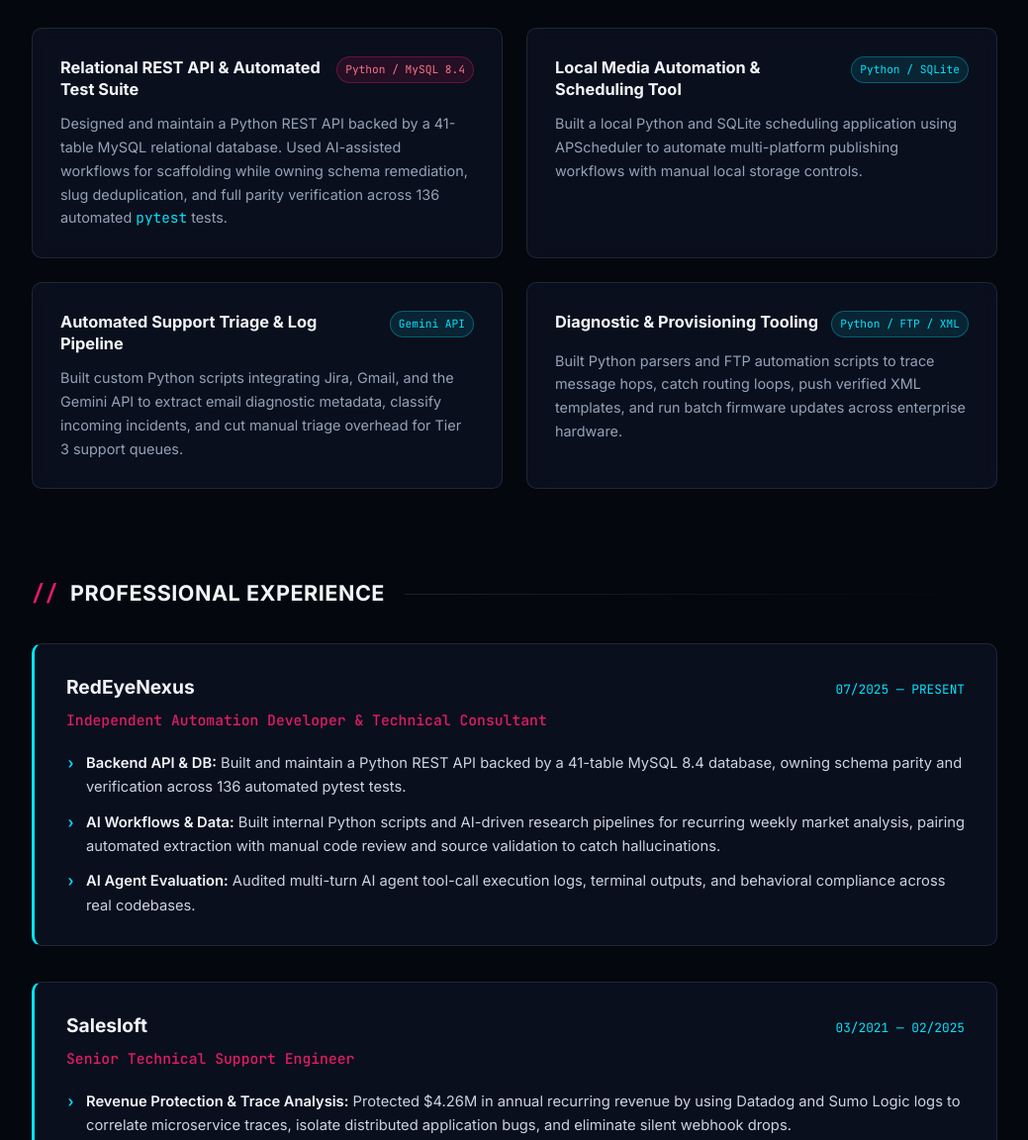
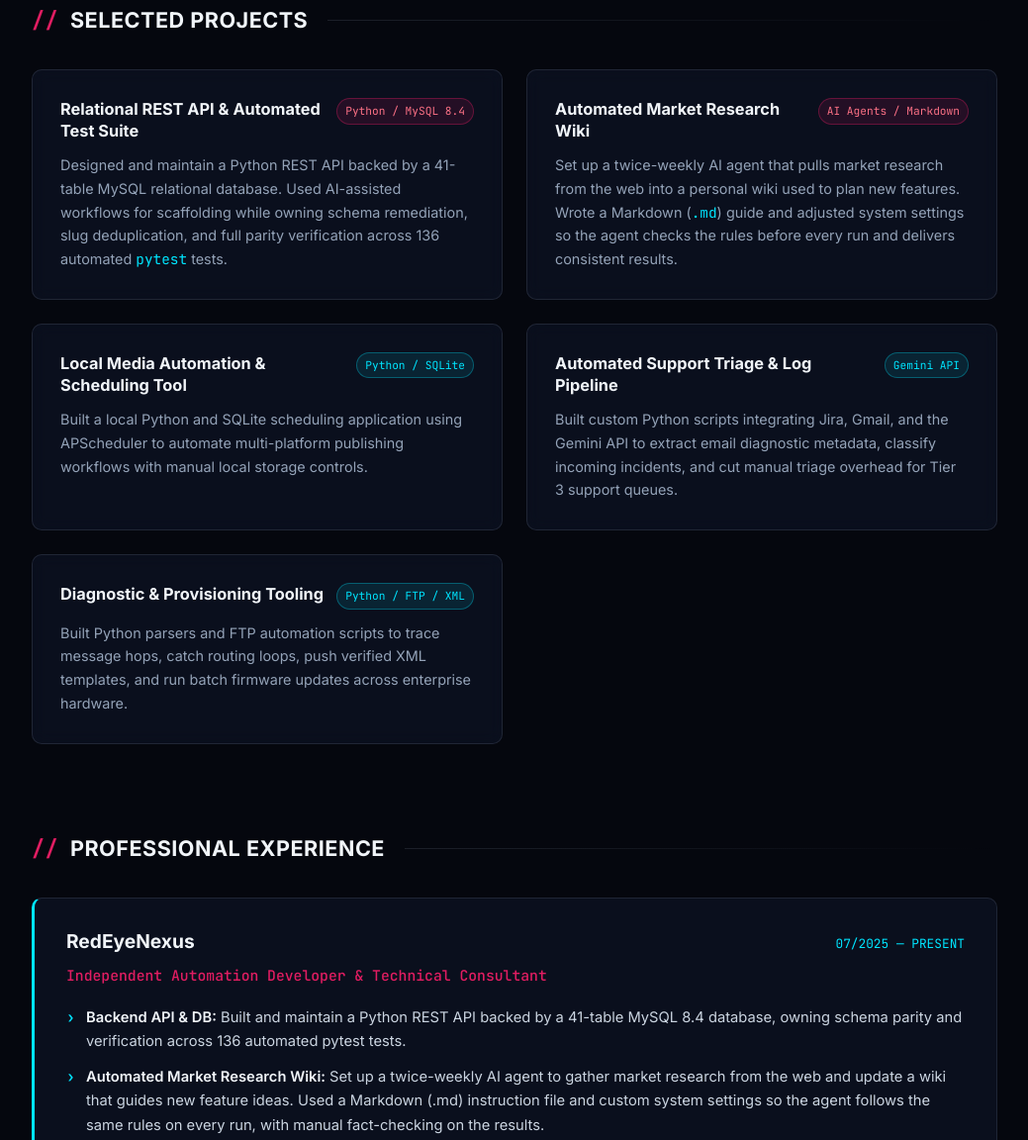
Before and after one commit to redeyecoding/redeye-nexus, a plain HTML site: page index.html in a window 1280 px wide. Shown: the part 1301-2453 px from the top of the page at 99% size, without its empty margins (120-1159 px from the left). Drawn offline with Linux system fonts and the light colour scheme.

Commit message:
Revise AI workflows and enhance market research details
Updated AI workflows and added details about the Automated Market Research Wiki.

```diff
--- a/index.html
+++ b/index.html
@@ -594,8 +594,9 @@
                 <div class="skill-box">
                     <div class="skill-title mono">AI & Automation</div>
                     <div class="stack-grid mono">
+                        <span class="tech-tag">AI Agent Workflows</span>
+                        <span class="tech-tag">Context Engineering</span>
                         <span class="tech-tag">LLM API Integration (Gemini)</span>
-                        <span class="tech-tag">AI Workflow Automation</span>
                         <span class="tech-tag">AI Agent Evaluation</span>
                         <span class="tech-tag">Automated Testing (pytest)</span>
                         <span class="tech-tag">APScheduler</span>
@@ -645,6 +646,16 @@
 
                 <div class="card">
                     <div class="card-header">
+                        <h3>Automated Market Research Wiki</h3>
+                        <span class="card-tag mono">AI Agents / Markdown</span>
+                    </div>
+                    <p>
+                        Set up a twice-weekly AI agent that pulls market research from the web into a personal wiki used to plan new features. Wrote a Markdown (<span class="mono text-cyan">.md</span>) guide and adjusted system settings so the agent checks the rules before every run and delivers consistent results.
+                    </p>
+                </div>
+
+                <div class="card">
+                    <div class="card-header">
                         <h3>Local Media Automation & Scheduling Tool</h3>
                         <span class="card-tag cyan mono">Python / SQLite</span>
                     </div>
@@ -687,7 +698,7 @@
                     <div class="exp-role mono">Independent Automation Developer & Technical Consultant</div>
                     <ul class="exp-bullets">
                         <li><strong>Backend API & DB:</strong> Built and maintain a Python REST API backed by a 41-table MySQL 8.4 database, owning schema parity and verification across 136 automated pytest tests.</li>
-                        <li><strong>AI Workflows & Data:</strong> Built internal Python scripts and AI-driven research pipelines for recurring weekly market analysis, pairing automated extraction with manual code review and source validation to catch hallucinations.</li>
+                        <li><strong>Automated Market Research Wiki:</strong> Set up a twice-weekly AI agent to gather market research from the web and update a wiki that guides new feature ideas. Used a Markdown (.md) instruction file and custom system settings so the agent follows the same rules on every run, with manual fact-checking on the results.</li>
                         <li><strong>AI Agent Evaluation:</strong> Audited multi-turn AI agent tool-call execution logs, terminal outputs, and behavioral compliance across real codebases.</li>
                     </ul>
                 </div>
```
